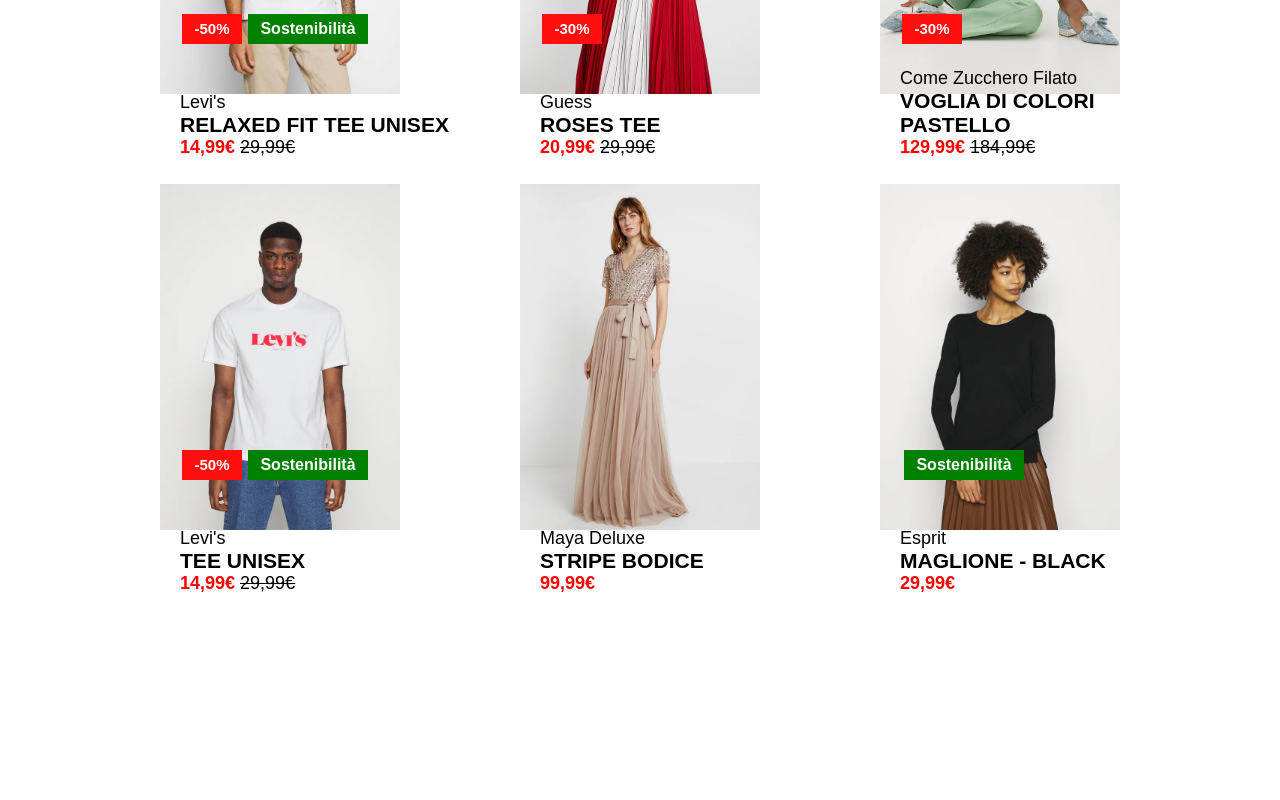
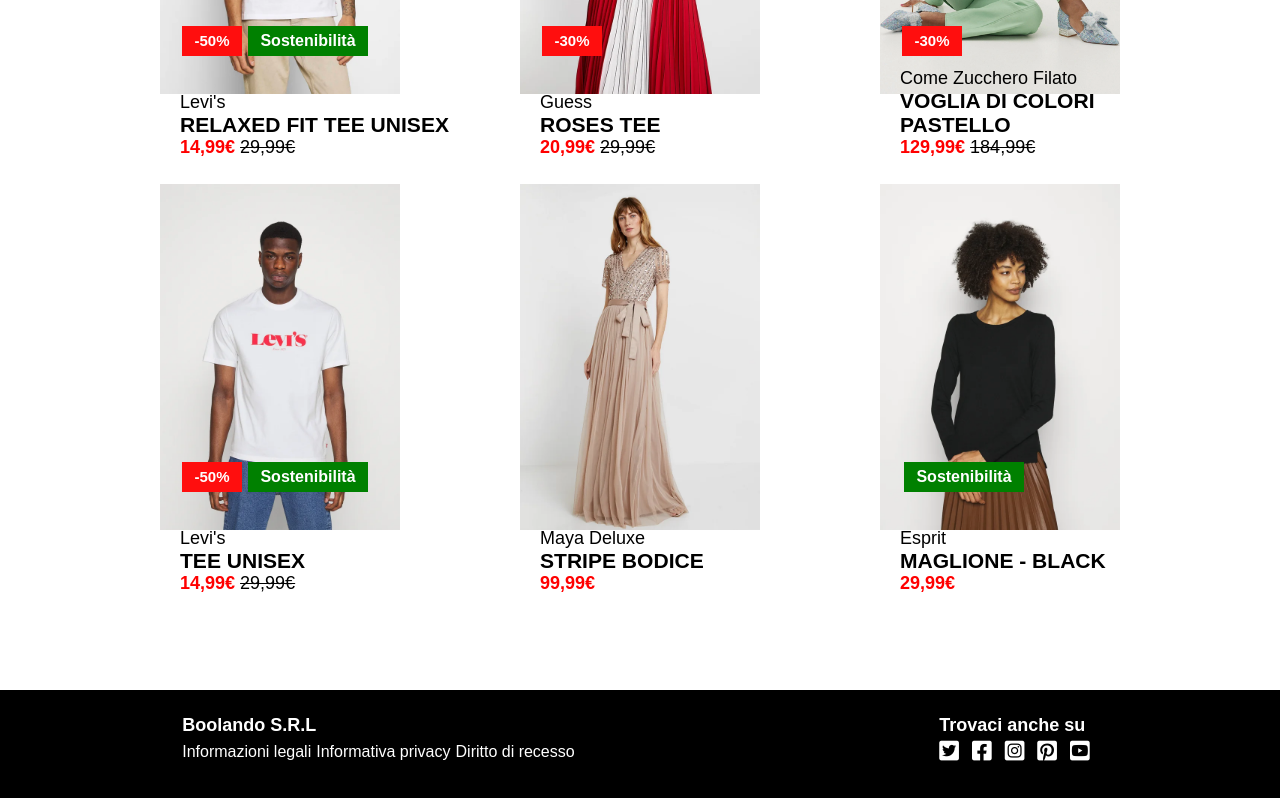
Before and after one commit to MartinaAmbrosini/html-css-boolando, a plain HTML site: page index.html in a window 1280 px wide. Shown: the part 383-1183 px from the top of the page. Before the commit the page ends 1073 px from the top, so only its background shows below. Drawn offline with Linux system fonts and the light colour scheme.

Commit message:
Finito footer

```diff
--- a/css/style.css
+++ b/css/style.css
@@ -95,7 +95,7 @@ section {
 .col > .discount {
     position: absolute;
     left: 82px;
-    bottom: 80px;
+    bottom: 68px;
     background-color: rgb(255, 14, 14);
     color: white;
     width: 60px;
@@ -108,7 +108,7 @@ section {
 .col > .sostenibilità {
     position: absolute;
     left: 148px;
-    bottom: 80px;
+    bottom: 68px;
     background-color: green;
     color: white;
     width: 120px;
@@ -120,7 +120,7 @@ section {
 
 .sostenibilità_alt {
     left: 84px;
-    bottom: 80px;
+    bottom: 68px;
     position: absolute;
     background-color: green;
     color: white;
@@ -140,3 +140,37 @@ section {
     color: red;
     font-weight: bold;
 }
+
+footer {
+    height: 110px;
+    background-color: black;
+    width: 100%;
+    margin: auto;
+    border-bottom: 2px solid white;
+}
+
+.footer-container {
+    display: flex;
+    justify-content: space-around;
+    align-items: center;
+    padding-top: 25px;
+}
+
+.link_utili a {
+    margin-left: 0;
+    font-size:medium;
+}
+
+.link_utili h4 {
+    color: white;
+    margin-bottom: 5px;
+}
+
+.social h4 {
+    color: white;
+    margin-bottom: 5px;
+}
+
+.social i {
+    margin-right: 8px;
+}
--- a/index.html
+++ b/index.html
@@ -92,7 +92,6 @@
         </section>
         <section>
             <div class="row">
-
                 <!-- Inizio quarta colonna -->
                 <div class="col">
                     <div class="img_prod">
@@ -144,7 +143,23 @@
 
     <!-- Foooter -->
     <footer>
-
+        <div class="footer-container">
+            <div class="link_utili">
+                <h4>Boolando S.R.L</h4>
+                <a href="#">Informazioni legali</a>
+                <a href="#">Informativa privacy</a>
+                <a href="#">Diritto di recesso</a>
+            </div>
+            <div class="social">
+                <h4>Trovaci anche su</h4>
+                <i class="fa-brands fa-square-twitter fa-lg" style="color: #ffffff;"></i>
+                <i class="fa-brands fa-square-facebook fa-lg" style="color: #ffffff;"></i>
+                <i class="fa-brands fa-square-instagram fa-lg" style="color: #ffffff;"></i>
+                <i class="fa-brands fa-square-pinterest fa-lg" style="color: #ffffff;"></i>
+                <i class="fa-brands fa-square-youtube fa-lg" style="color: #ffffff;"></i>
+            </div>
+        </div>
     </footer>
+    <!-- Finito Footer -->
 </body>
 </html>
```
Lines whose indentation alone changed are shown as unchanged.
